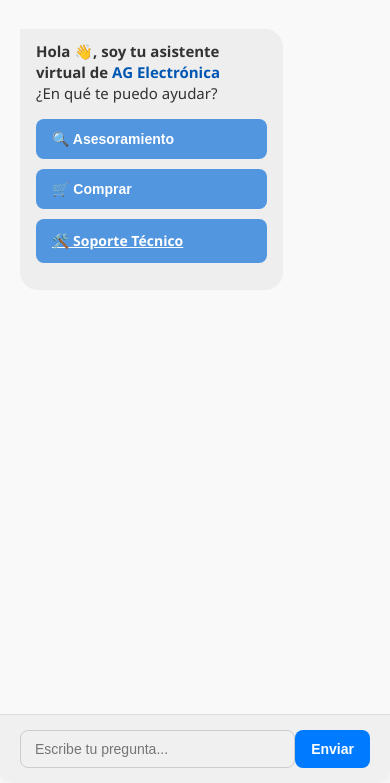
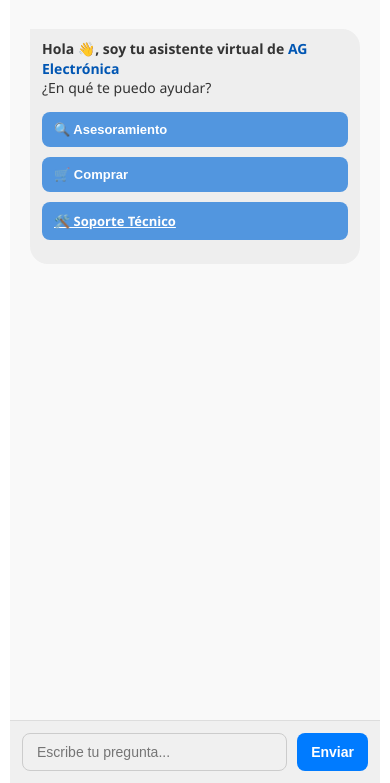
Before and after one commit to xJxphetx/Bot_Assistant, a plain HTML site: page index.html in a window 390 px wide. Shown: the part 61-844 px from the top of the page. Drawn offline with Linux system fonts and the light colour scheme.

Commit message:
Update index.html
mejora para celular

```diff
--- a/index.html
+++ b/index.html
@@ -10,16 +10,18 @@
       margin: 0;
       font-family: 'Segoe UI', sans-serif;
       background: linear-gradient(to bottom, #e6f0ff, #ffffff);
-      height: 100vh;
+      /*height: 100vh;*/
       display: flex;
       justify-content: center;
-      align-items: stretch;
+      /*align-items: stretch;*/
+      align-items: flex-start;
     }
     .container {
       background: #ffffff;
       display: flex;
       flex-direction: column;
-      height: 100%;
+      min-height: 100vh;
+      /*height: 100%;*/
       width: 100%;
       max-width: 700px;
       border-radius: 12px;
@@ -54,7 +56,8 @@
       margin: 10px 0;
       padding: 12px 16px;
       border-radius: 18px;
-      max-width: 75%;
+      max-width: 100%;
+      /*max-width: 75%;*/
       word-wrap: break-word;
       line-height: 1.4;
       font-size: 15px;
@@ -170,10 +173,20 @@
     }
 
     @media (max-width: 600px) {
+      .container{
+        padding: 0 10px;
+        border-radius: 0;
+        box-shadow: none;
+      }
+
       .header h2 { font-size: 16px; }
       .header img { height: 30px; }
+      .msg { font-size: 14px; padding: 10px 12px; }
+      .opcion-btn, .btn-volver { font-size: 13px; padding: 10px 12px; }
       button { font-size: 14px; }
       #msg { font-size: 14px; }
+      button { font-size:  14px; padding: 10px 14px; }
+      #input-area { padding: 12px; flex-wrap: wrap; gap: 10px;}
     }
   </style>
 </head>
@@ -238,7 +251,7 @@
       agregarEscribiendo();
 
       try {
-        const res = await fetch('https://iaagelectronica1.app.n8n.cloud/webhook/ai_assistant', {
+        const res = await fetch('https://iaagelectronica1.app.n8n.cloud/webhook-test/assistant-openia', {
           method: 'POST',
           headers: { 'Content-Type': 'application/json' },
           body: JSON.stringify({ question: pregunta, sessionId })
```
